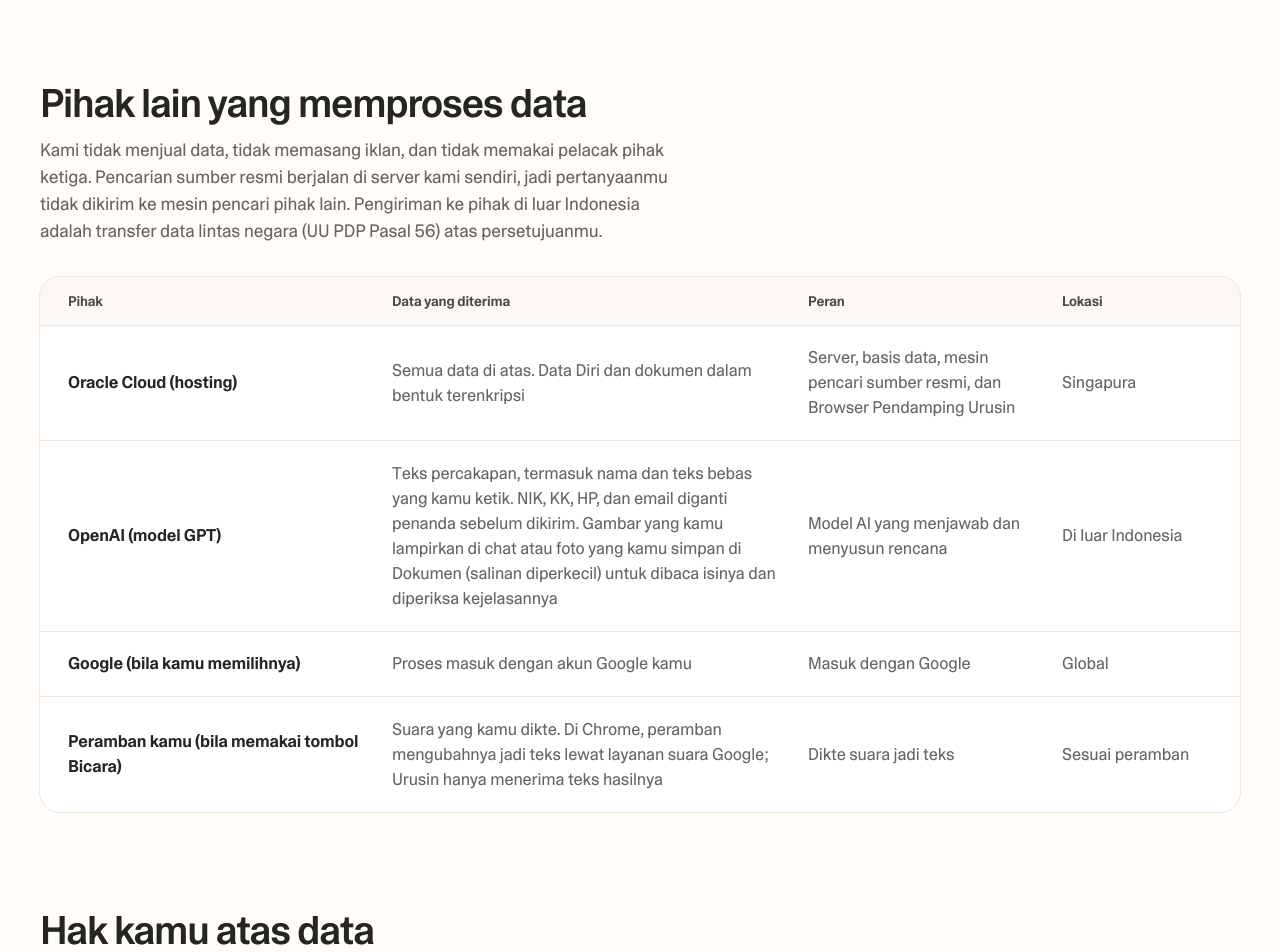
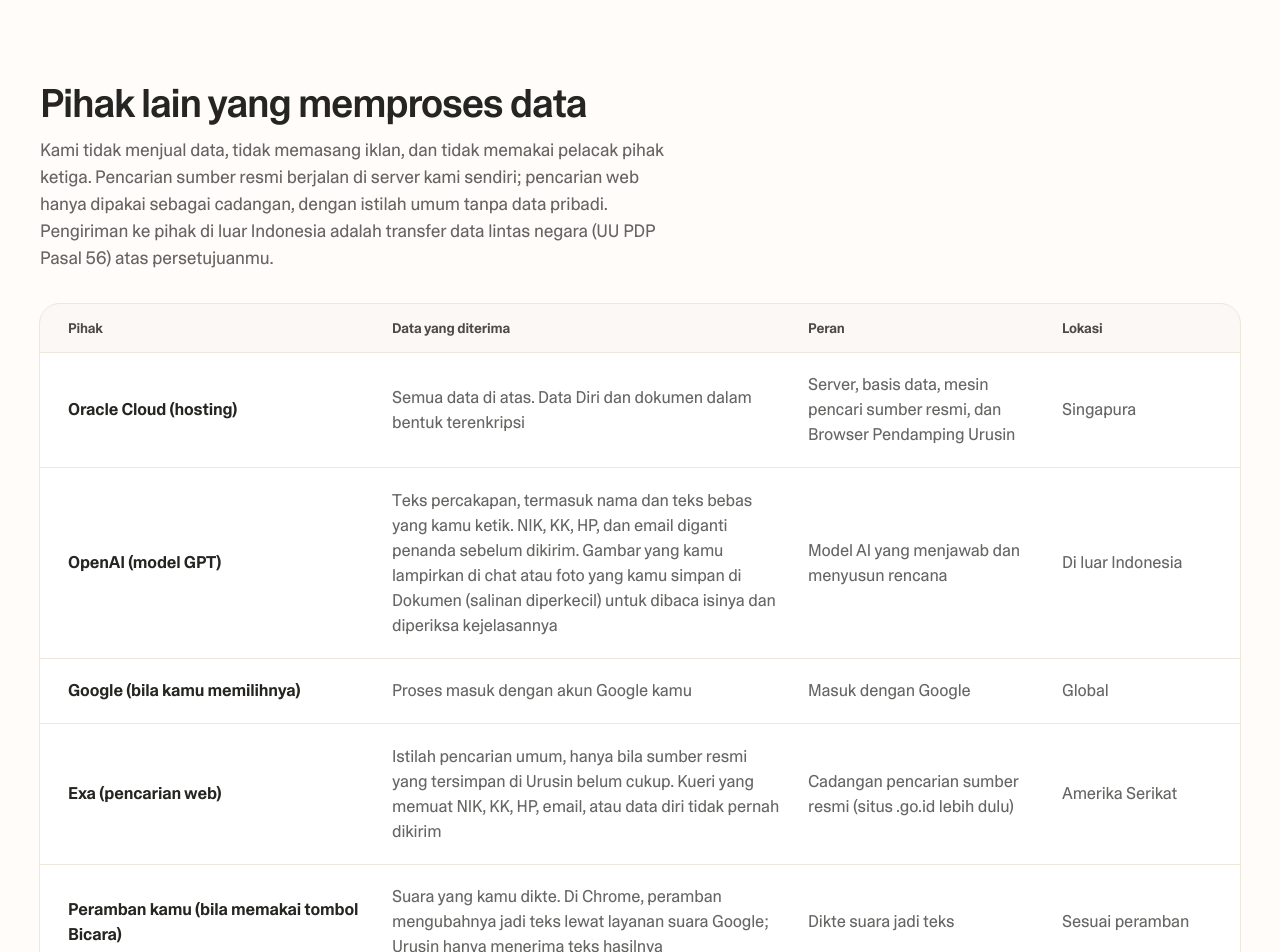
Before and after one commit to bynguts/urusin, a SvelteKit app in the folder apps/web/: page /privasi in a window 1280 px wide. Shown: the part 1680-2632 px from the top of the page. Built offline with nearby package versions, Linux system fonts and the light colour scheme; no server answers.

Commit message:
fix(privasi): cantumkan Exa sebagai cadangan pencarian web
EXA_API_KEY terisi di produksi: agen bisa memakai pencarian web Exa saat korpus resmi belum cukup.
Halaman privasi dan kebijakan kini menyebutnya, beserta batasnya (istilah umum, tanpa data pribadi).

```diff
--- a/apps/web/src/routes/privasi/+page.svelte
+++ b/apps/web/src/routes/privasi/+page.svelte
@@ -167,9 +167,9 @@
         <h2 class="pv23" id="judul-pihak">Pihak lain yang memproses data</h2>
         <p class="pv24">
           Kami tidak menjual data, tidak memasang iklan, dan tidak memakai pelacak pihak ketiga. Pencarian
-          sumber resmi berjalan di server kami sendiri, jadi pertanyaanmu tidak dikirim ke mesin pencari pihak
-          lain. Pengiriman ke pihak di luar Indonesia adalah transfer data lintas negara (UU PDP Pasal 56)
-          atas persetujuanmu.
+          sumber resmi berjalan di server kami sendiri; pencarian web hanya dipakai sebagai cadangan, dengan
+          istilah umum tanpa data pribadi. Pengiriman ke pihak di luar Indonesia adalah transfer data lintas
+          negara (UU PDP Pasal 56) atas persetujuanmu.
         </p>
       </div>
       <div class="pv25" role="table" aria-label="Pihak lain yang memproses data">
@@ -208,6 +208,17 @@
           </div>
           <div class="pv30 pv-c2" role="cell" data-label="Peran">Masuk dengan Google</div>
           <div class="pv30 pv-c3" role="cell" data-label="Lokasi">Global</div>
+        </div>
+        <div class="pv28" role="row">
+          <div class="pv29 pv-c0" role="rowheader">Exa (pencarian web)</div>
+          <div class="pv30 pv-c1" role="cell" data-label="Data yang diterima">
+            Istilah pencarian umum, hanya bila sumber resmi yang tersimpan di Urusin belum cukup. Kueri yang
+            memuat NIK, KK, HP, email, atau data diri tidak pernah dikirim
+          </div>
+          <div class="pv30 pv-c2" role="cell" data-label="Peran">
+            Cadangan pencarian sumber resmi (situs .go.id lebih dulu)
+          </div>
+          <div class="pv30 pv-c3" role="cell" data-label="Lokasi">Amerika Serikat</div>
         </div>
         <div class="pv28" role="row">
           <div class="pv29 pv-c0" role="rowheader">Peramban kamu (bila memakai tombol Bicara)</div>
```
Also changed, not shown: 2 other files (tests, documents, lock files or other folders).
